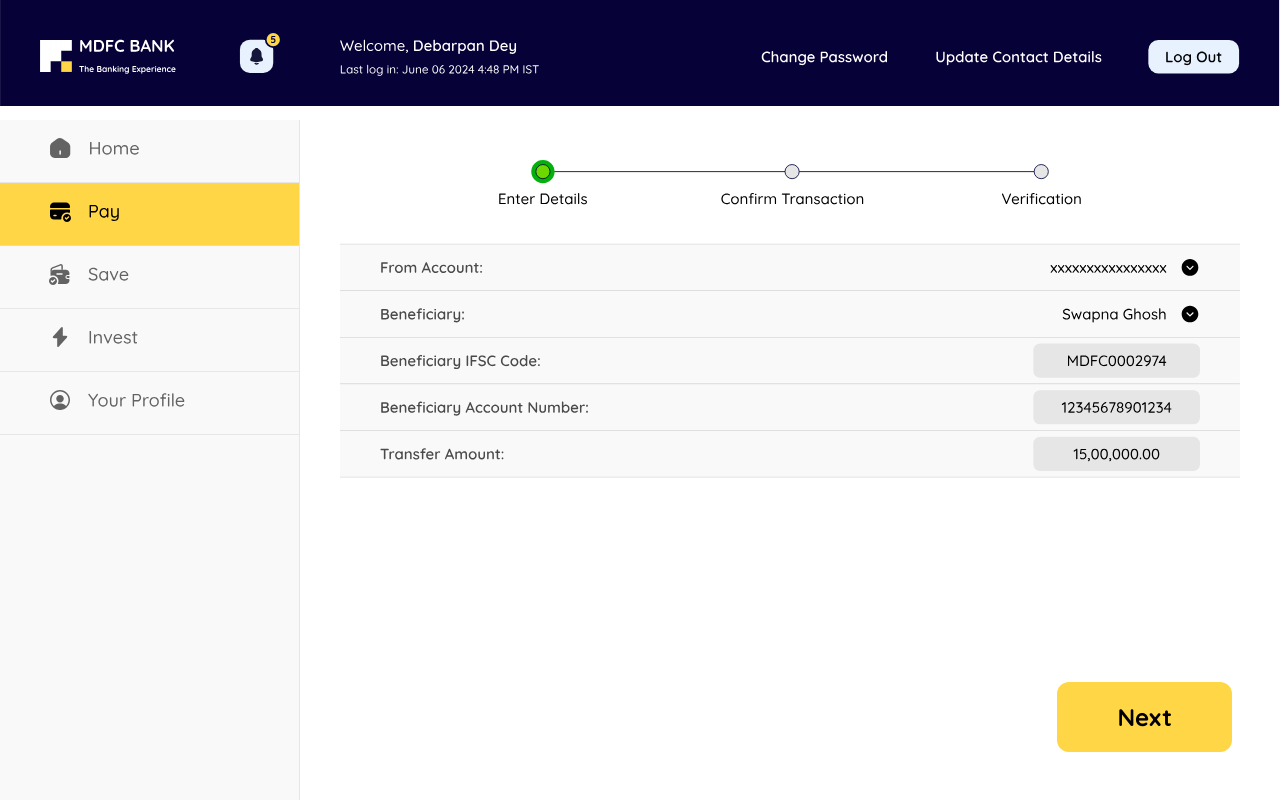
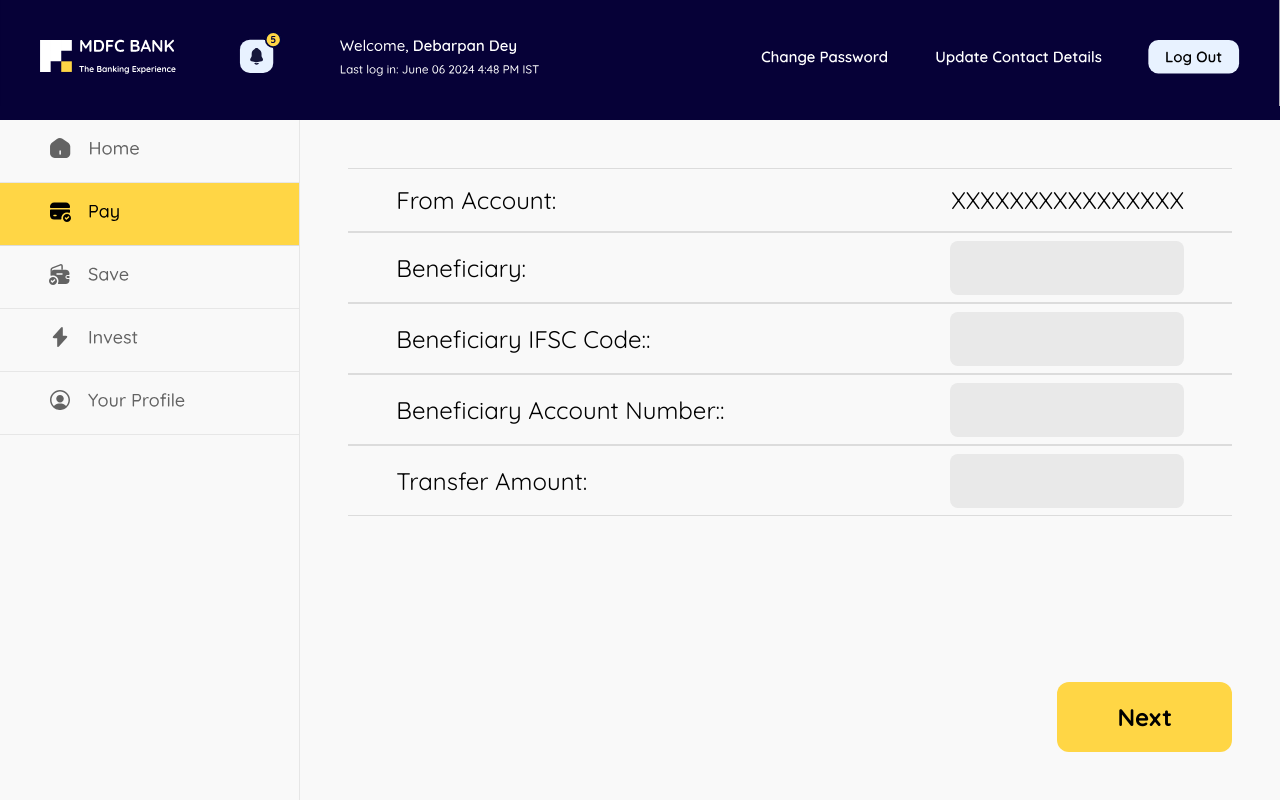
Before and after one commit to rroy11705/banking-interface, a plain HTML site: page netbanking/pay/step-1.html in a window 1280 px wide. Drawn offline with Linux system fonts and the light colour scheme.

Commit message:
fix: pay step 1

```diff
--- a/assets/css/index.css
+++ b/assets/css/index.css
@@ -1,6 +1,7 @@
 html, body {
     margin: 0px;
     padding: 0px;
+    background: #F9F9F9;
 }
 
 @font-face {
@@ -185,3 +186,17 @@ section#netbanking-dashboard #main {
     flex-direction: column;
     justify-content: space-between;
 }
+
+
+input.pay-details {
+    color: #000;
+    font-size: 1.5rem;
+    width: 210px;
+    border: none;
+    background: #E9E9E9;
+    border-radius: 8px;
+    padding: 12px;
+}
+editor-squiggler {
+    display: none;
+}
--- a/netbanking/pay/step-1.html
+++ b/netbanking/pay/step-1.html
@@ -7,7 +7,7 @@
     <link rel="stylesheet" href="/assets/css/index.css" />
 </head>
 <body>
-    <section style="height: 120px; overflow: hidden;">
+    <section style="height: 120px; overflow: hidden; background: #060137;">
         <img width="100%" height="auto" src="/assets/images/dashboard-header.svg" alt="dashboard-header" />
     </section>
     <section id="netbanking-dashboard">
@@ -30,7 +30,29 @@
         </div>
         <div id="main">
             <div>
-                <img width="100%" height="auto" src="/assets/images/pay/step-1.svg" alt="step-1" />
+                <!-- <img width="100%" height="auto" src="/assets/images/pay/step-1.svg" alt="step-1" /> -->
+                <div style="width: -webkit-fill-available; display: flex; flex-direction: column; padding: 48px; ">
+                    <div style="width: -webkit-fill-available; padding: 16px 48px; display: flex; flex-direction: row; justify-content: space-between; border-bottom: 1px solid #DCDCDC; border-top: 1px solid #DCDCDC;">
+                        <p style="color: #000; font-size: 1.5rem;">From Account:</p>
+                        <p style="color: #000; font-size: 1.5rem;">XXXXXXXXXXXXXXXX</p>
+                    </div>
+                    <div style="width: -webkit-fill-available; padding: 7.5px 48px; display: flex; flex-direction: row; align-items: center; justify-content: space-between; border-bottom: 1px solid #DCDCDC; border-top: 1px solid #DCDCDC;">
+                        <p style="color: #000; font-size: 1.5rem;">Beneficiary:</p>
+                        <input type="text" class="pay-details" />
+                    </div>
+                    <div style="width: -webkit-fill-available; padding: 7.5px 48px; display: flex; flex-direction: row; align-items: center; justify-content: space-between; border-bottom: 1px solid #DCDCDC; border-top: 1px solid #DCDCDC;">
+                        <p style="color: #000; font-size: 1.5rem;">Beneficiary IFSC Code::</p>
+                        <input type="text" class="pay-details" />
+                    </div>
+                    <div style="width: -webkit-fill-available; padding: 7.5px 48px; display: flex; flex-direction: row; align-items: center; justify-content: space-between; border-bottom: 1px solid #DCDCDC; border-top: 1px solid #DCDCDC;">
+                        <p style="color: #000; font-size: 1.5rem;">Beneficiary Account Number::</p>
+                        <input type="text" class="pay-details" />
+                    </div>
+                    <div style="width: -webkit-fill-available; padding: 7.5px 48px; display: flex; flex-direction: row; align-items: center; justify-content: space-between; border-bottom: 1px solid #DCDCDC; border-top: 1px solid #DCDCDC;">
+                        <p style="color: #000; font-size: 1.5rem;">Transfer Amount:</p>
+                        <input type="text" class="pay-details" />
+                    </div>
+                </div>
             </div>
             <div style="width: auto; padding: 48px; display: flex; justify-content: flex-end;">
                 <a href="/netbanking/pay/step-2.html" class="button">Next</a>
```
Also changed, not shown: netbanking/home-updated.html (+1 -1 lines), netbanking/home.html (+1 -1 lines), netbanking/pay/step-2.html (+1 -1 lines), netbanking/pay/step-3.html (+1 -1 lines), netbanking/pay/step-4.html (+1 -1 lines), netbanking/pay/step-5.html (+1 -1 lines).
